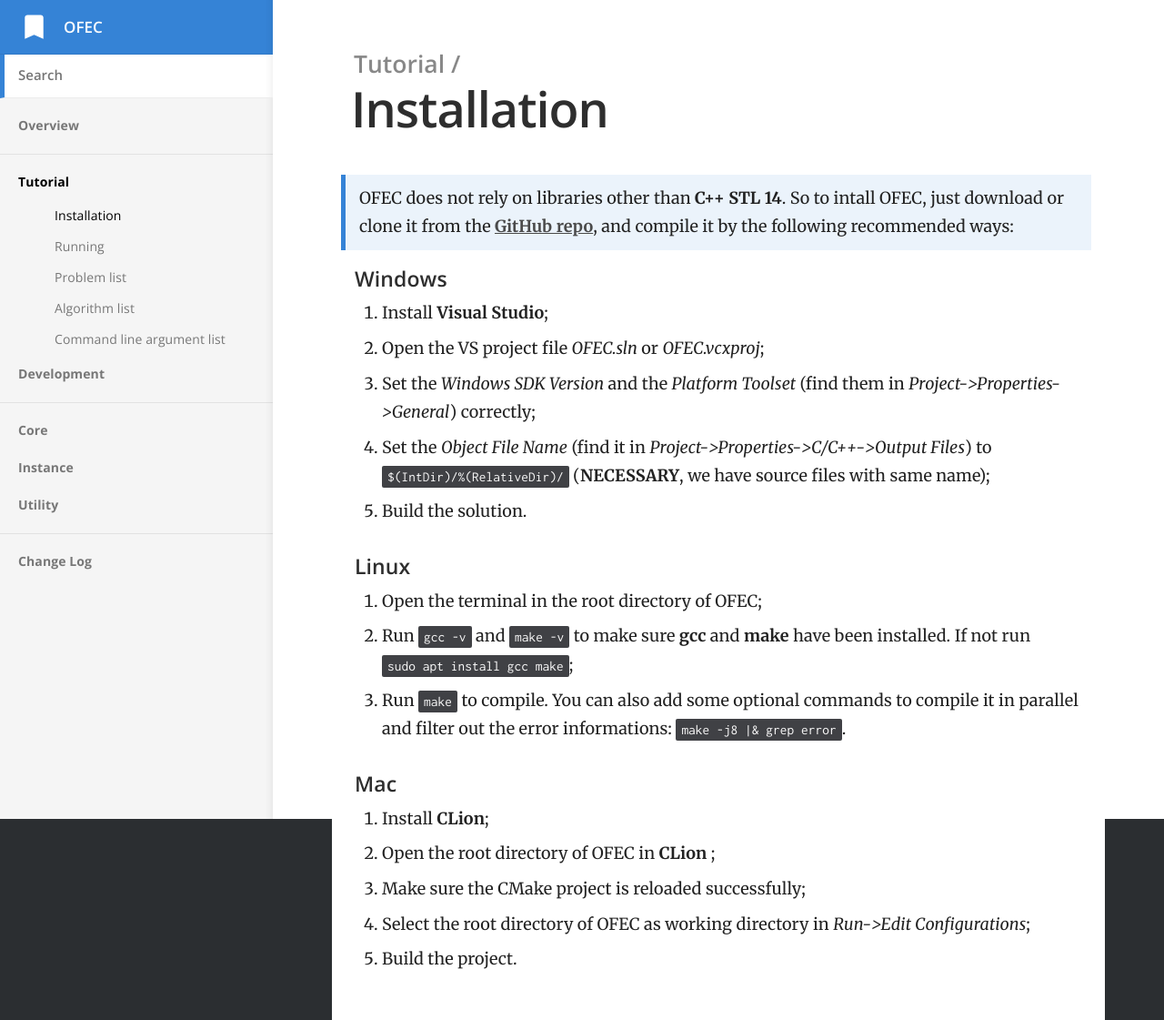
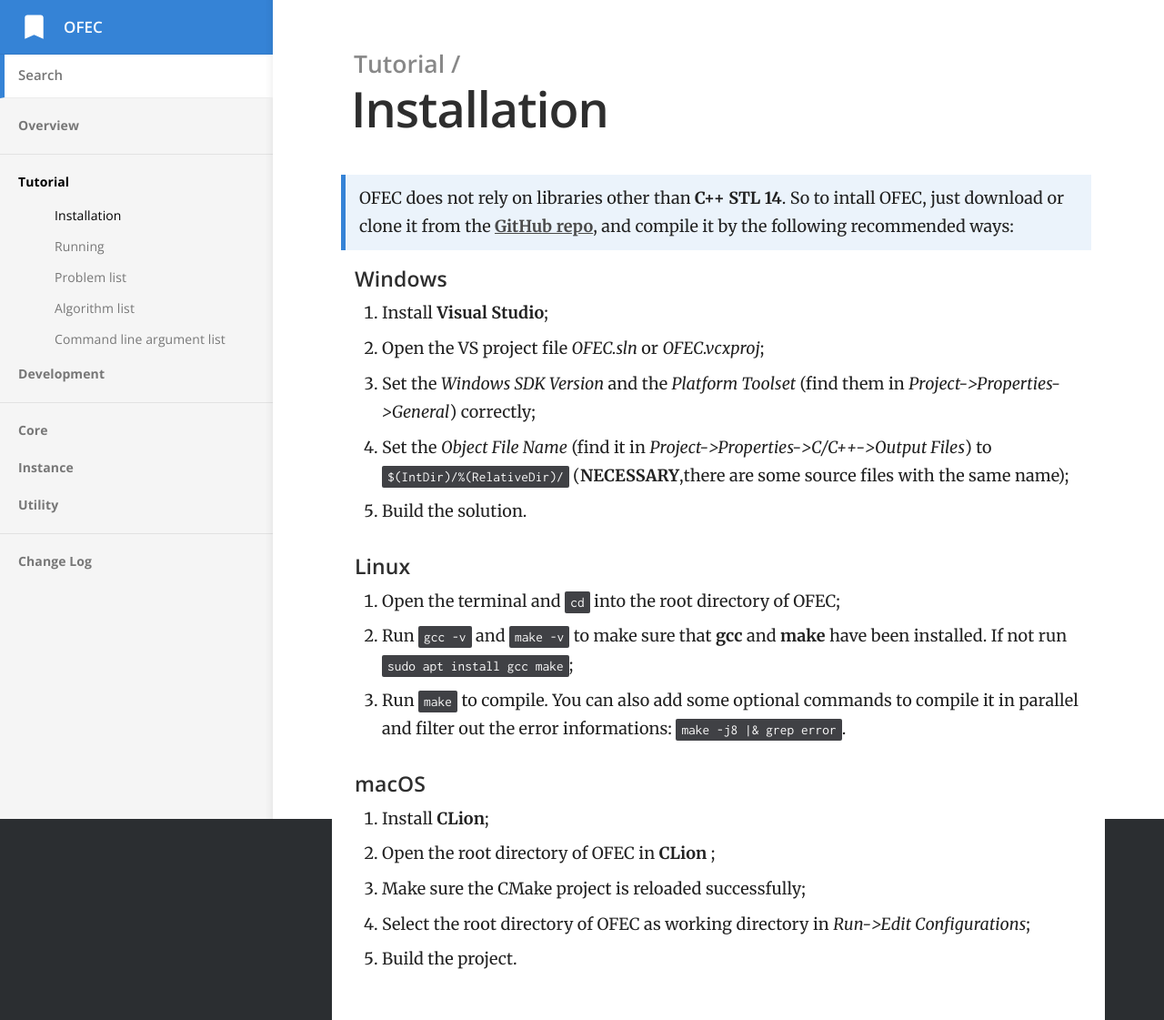
Before and after one commit to Changhe160/OFEC_Alpha_doc, a Jekyll site: the page built from _tutorials/Tutorial/installation.md, in a window 1280 px wide. Shown: the whole page at 91% size. Built offline with Jekyll 4.4.1, drawn with Linux system fonts in a browser that asks for light colours.

Commit message:
Minor changes in tutorial/installation

```diff
--- a/_tutorials/Tutorial/installation.md
+++ b/_tutorials/Tutorial/installation.md
@@ -11,17 +11,17 @@ order: 1
 1. Install **Visual Studio**;
 1. Open the VS project file *OFEC.sln* or *OFEC.vcxproj*;
 1. Set the *Windows SDK Version* and the *Platform Toolset* (find them in *Project->Properties->General*) correctly;
-1. Set the *Object File Name* (find it in *Project->Properties->C/C++->Output Files*) to `$(IntDir)/%(RelativeDir)/` (**NECESSARY**, we have source files with same name);
+1. Set the *Object File Name* (find it in *Project->Properties->C/C++->Output Files*) to `$(IntDir)/%(RelativeDir)/` (**NECESSARY**,there are some source files with the same name);
 1. Build the solution.
 
 #### Linux
 
-1. Open the terminal in the root directory of OFEC;
-1. Run `gcc -v` and `make -v` to make sure **gcc** and **make** have been installed. If not run `sudo apt install gcc make`;
+1. Open the terminal and `cd` into the root directory of OFEC;
+1. Run `gcc -v` and `make -v` to make sure that **gcc** and **make** have been installed. If not run `sudo apt install gcc make`;
 1. Run `make` to compile. You can also add some optional commands to compile it in parallel and filter out the error informations: `make -j8 |& grep error`.
 
 
-#### Mac
+#### macOS
 
 1. Install **CLion**;
 1. Open the root directory of OFEC in **CLion** ;
```
